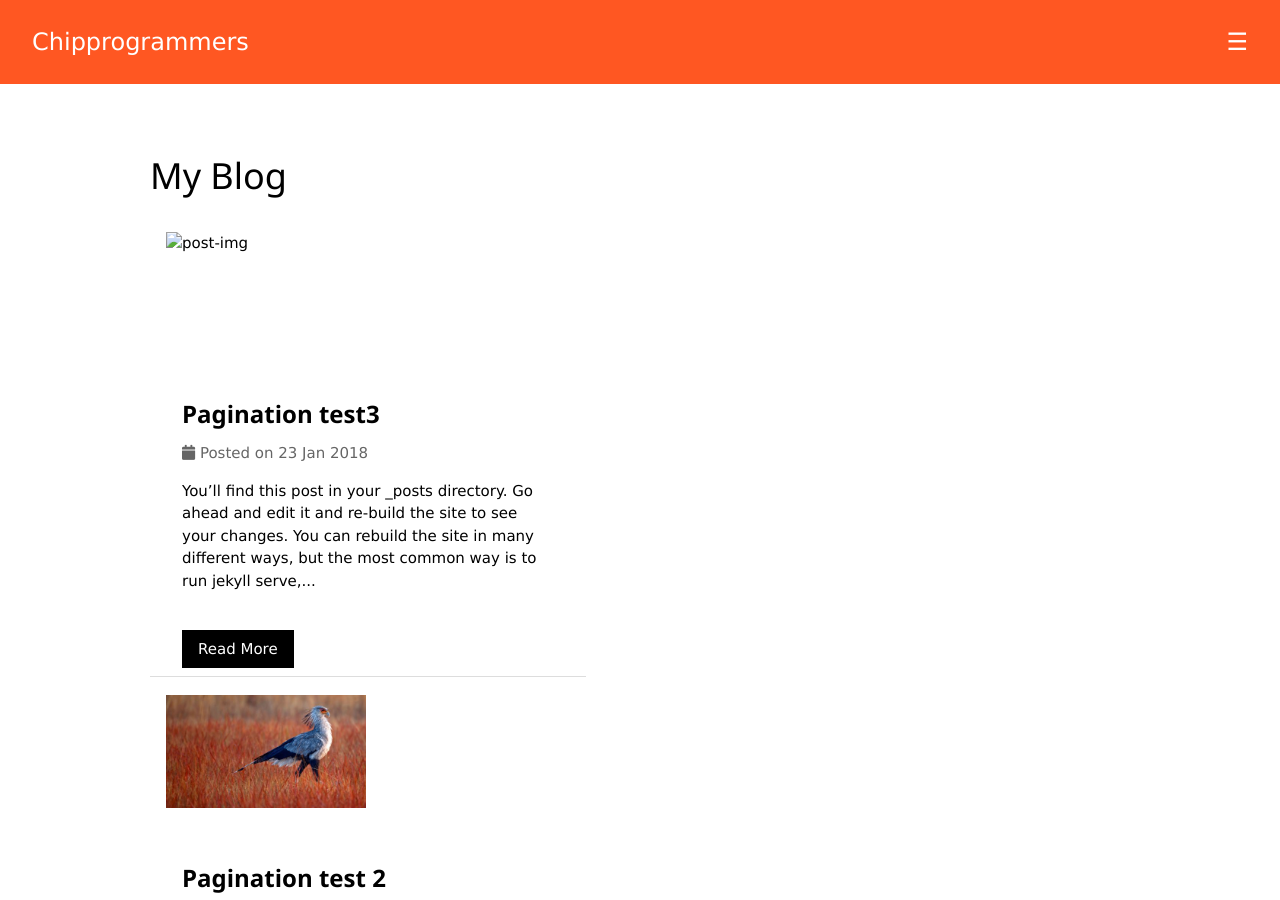
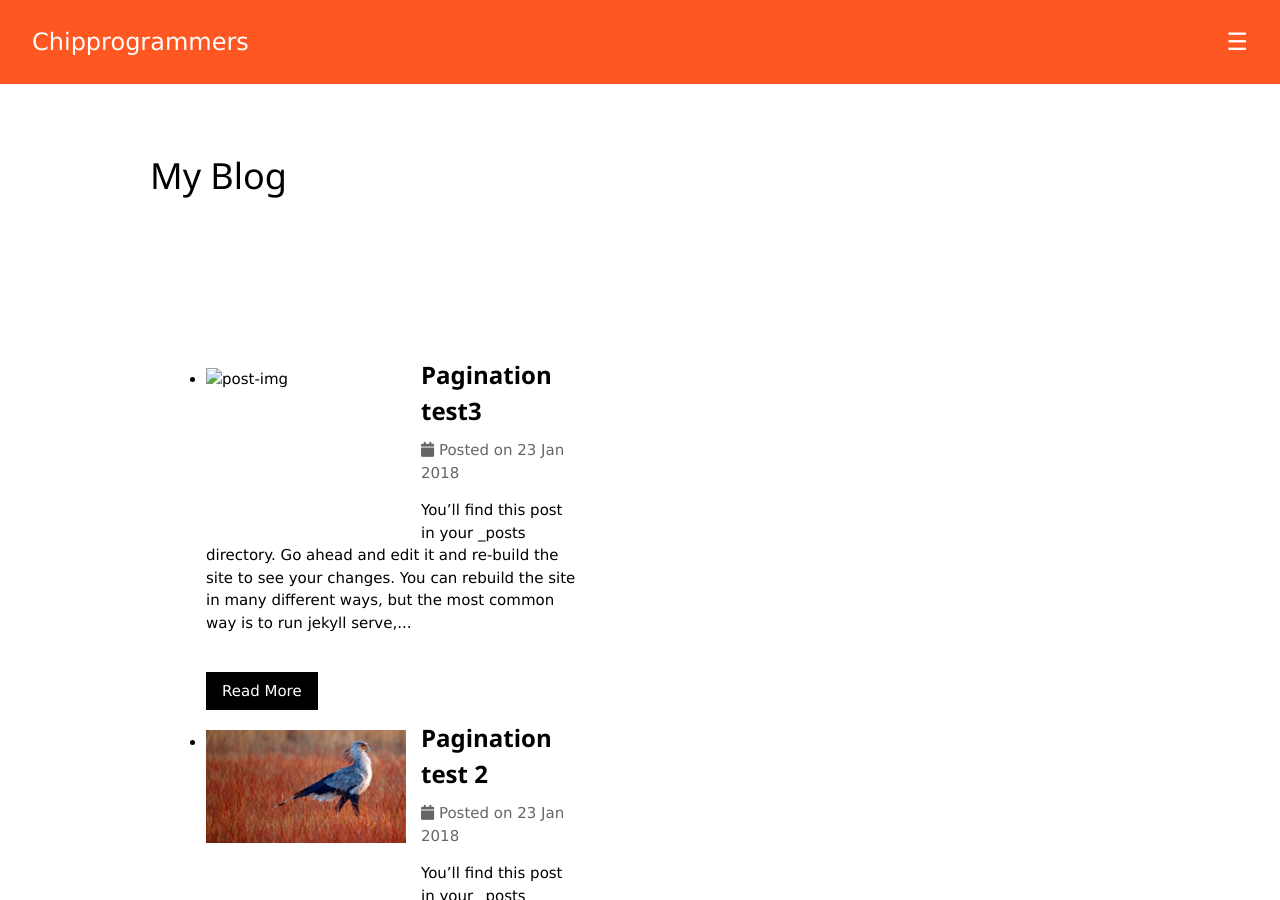
Before and after one commit to techiworld/techiworld.github.io, a Jekyll site: the page built from blog/index.html, in a window 1280 px wide and 900 px high. Built offline with Jekyll 4.4.1, drawn with Linux system fonts in a browser that asks for light colours; the list of posts is cut into pages by our own code.

Commit message:
Update index.html

```diff
--- a/blog/index.html
+++ b/blog/index.html
@@ -3,26 +3,24 @@
 title: My Blog
 ---
 
-<div class="w3-row">
+<div class="w3-row-padding w3-padding-64 w3-container" style="margin-top: 75px">
+  <div class="w3-content">
     <div class="w3-twothird">
-<ul class="w3-ul">
+       <ul>
        {% for post in paginator.posts %}
          <li>
             <div class="container">
                <img src="{{ site.baseurl }}{{ post.img }}" alt="post-img" class="w3-image">
             </div>
-       <div class="w3-container">
              <h3><b>{{ post.title }}</b></h3>
              <span class="w3-opacity"><i class="fa fa-calendar" aria-hidden="true"></i> Posted on {{ post.date | date_to_string }}</span>
              <p>{{ post.content | strip_html | truncatewords: 40 }}</p><br />
              <a href="{{ post.url | prepend: site.baseurl }}" class="w3-button w3-black">Read More</a>
-       </div>
         </li>
 {% endfor %}
 </ul>
 </div>
-   <div class="w3-third">
-      <div class="w3-content">
+   <div class="w3-third w3-center">
       {% comment %}{% include about-me.html %}{% endcomment %}
      </div>
   </div>
```
Lines whose indentation alone changed are shown as unchanged.
